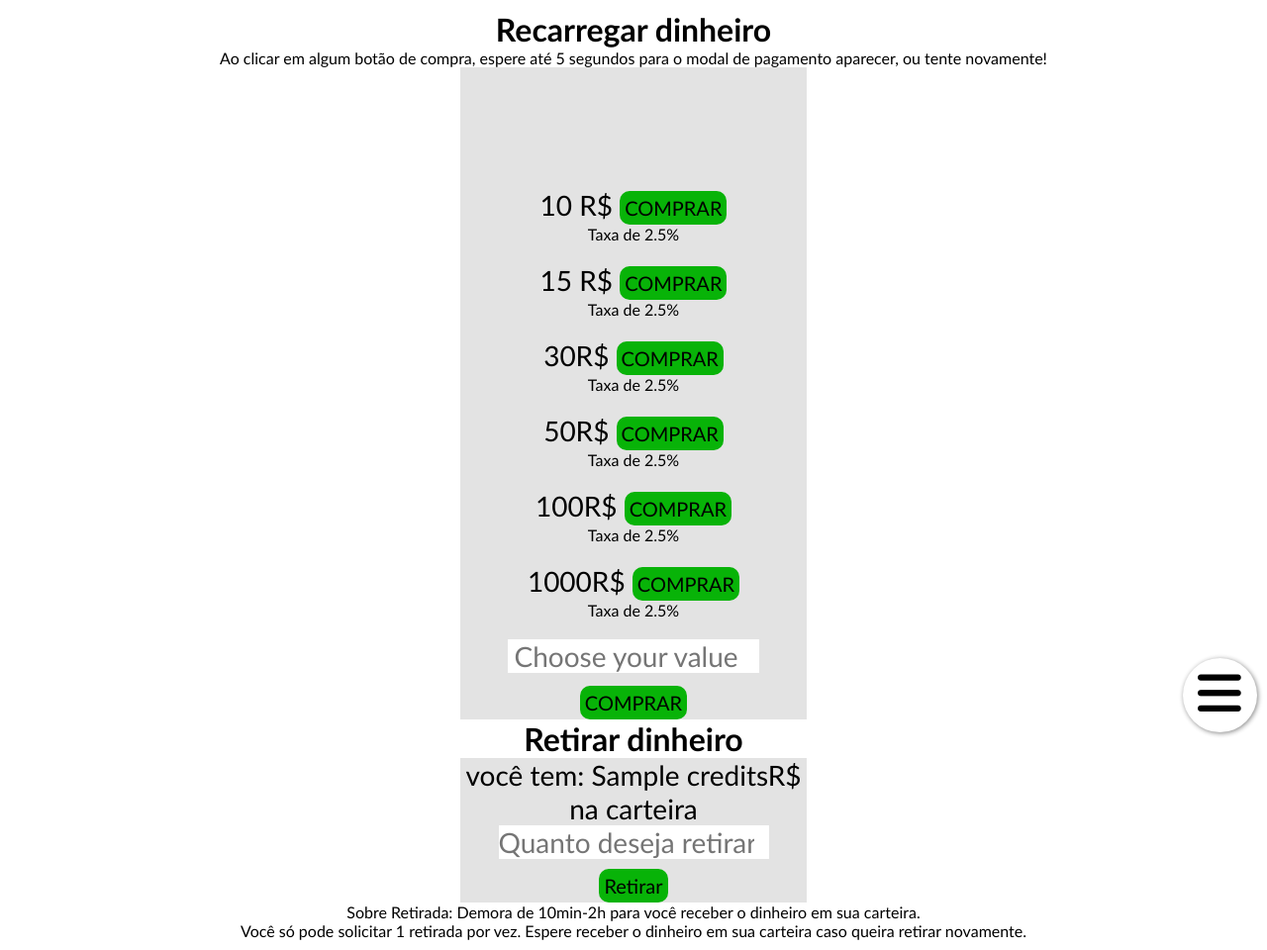
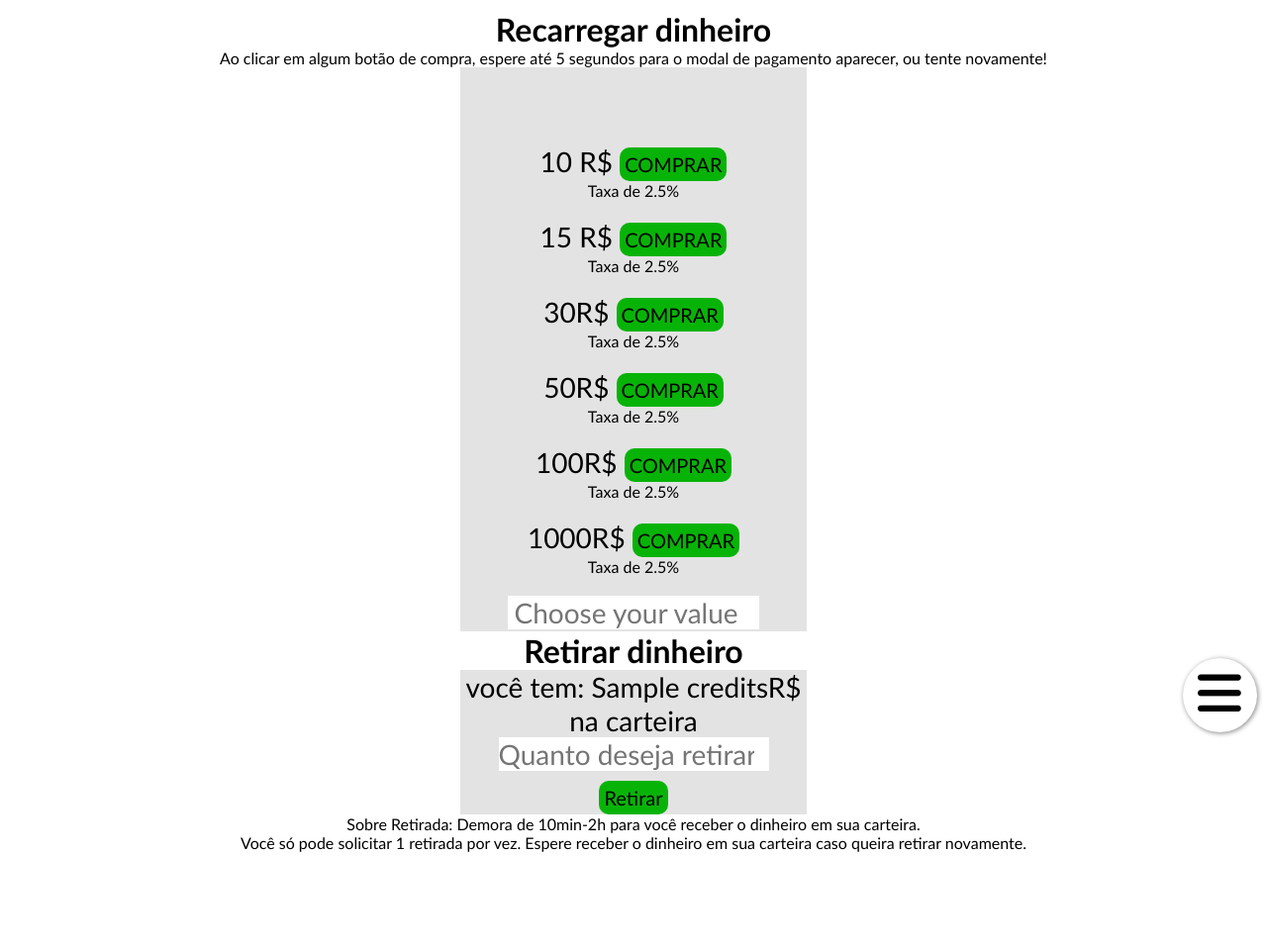
Before and after one commit to MaysonD4rk/MswaregFront, a Node project: template views/wallet.ejs in a window 1280 px wide. Shown: the whole page at 99% size. After the commit the page ends 861 px from the top, so only its background shows below. Run offline with Node 20 templates, Linux system fonts and the light colour scheme; the template is opened without the code that fills it: most values are stand-ins (such as "Sample title", 1, 10 or a date in 2020); some libraries are stand-ins or nearby versions.

Commit message:
mudando algumas coisas

```diff
--- a/public/css/wallet.css
+++ b/public/css/wallet.css
@@ -1,6 +1,6 @@
 .WalletTable{
     background-color: rgb(227, 227, 227);
-    max-height: 700px;
+    max-height: 570px;
     width: 350px;
     font-size: 28px;
     display: flex;
```
